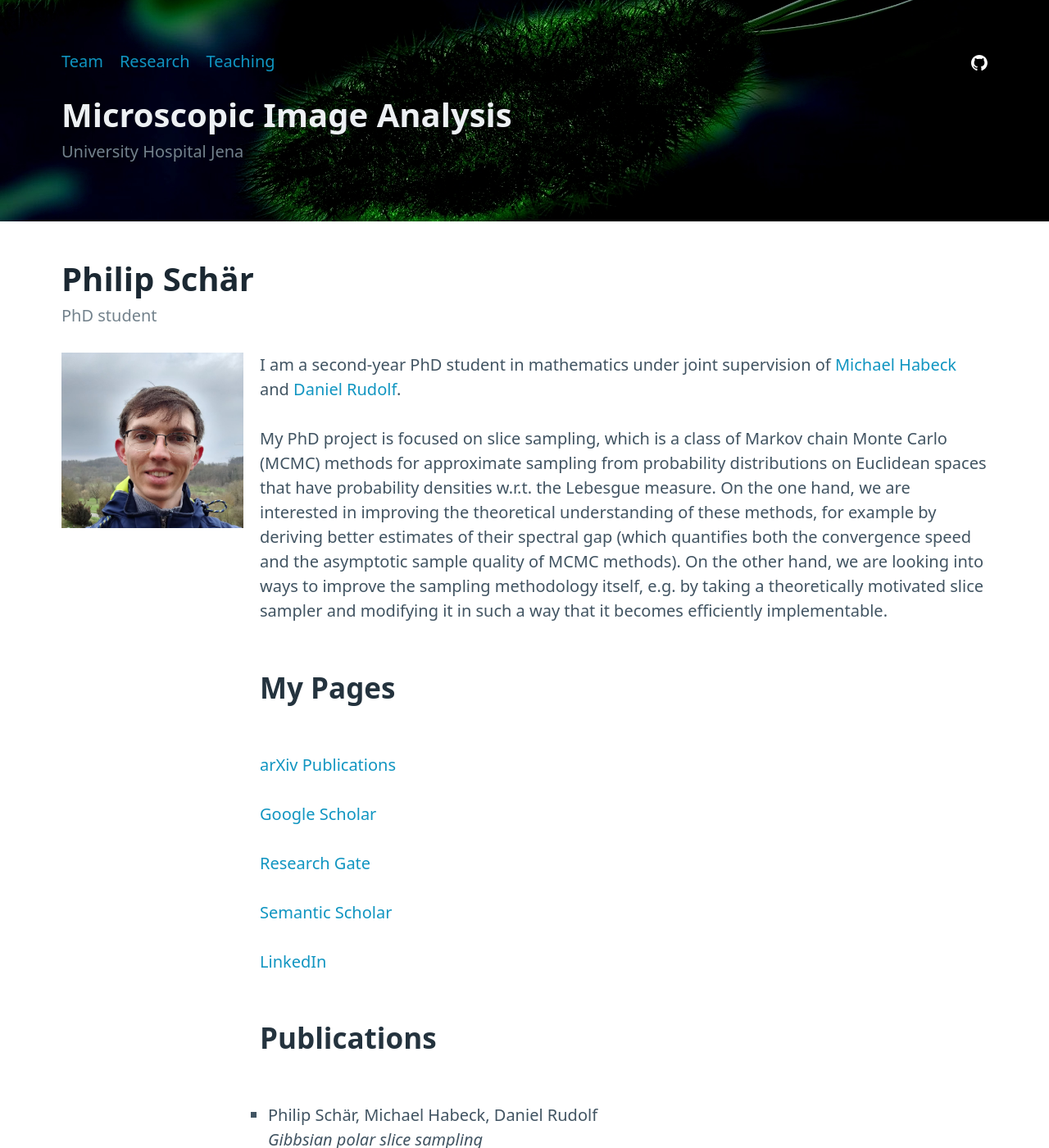
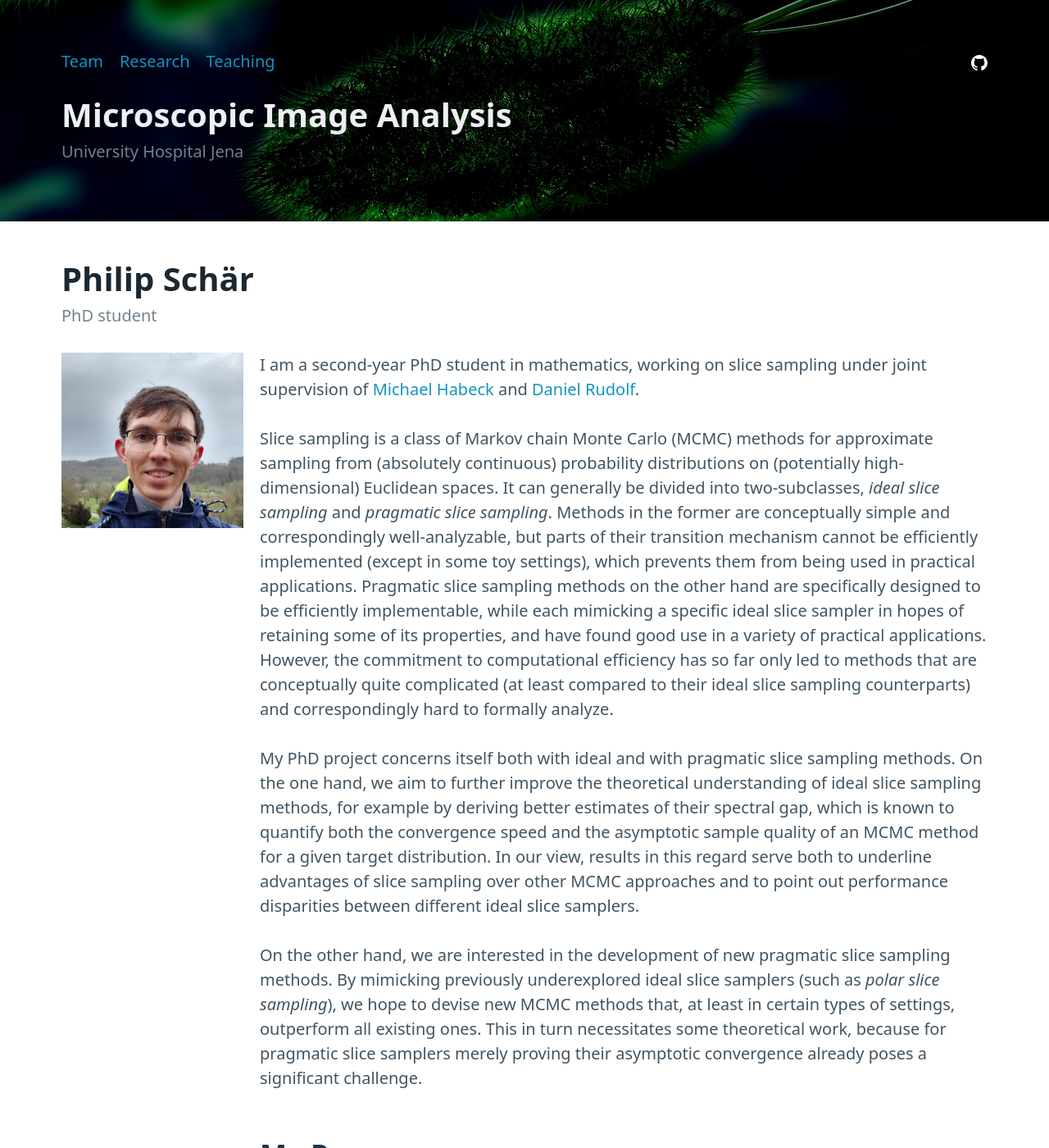
Before and after one commit to microscopic-image-analysis/microscopic-image-analysis.github.io, a Jekyll site: the page built from _team/philip-schaer.md, in a window 1280 px wide and 1400 px high. Shown: the whole window at 82% size. Built offline with Jekyll 4.4.1, drawn with Linux system fonts in a browser that asks for light colours.

Commit message:
Reformatted and rewrote my personal page

```diff
--- a/_team/philip-schaer.md
+++ b/_team/philip-schaer.md
@@ -7,20 +7,21 @@ teaser: "Researches slice sampling"
 layout: member
 ---
 
-I am a second-year PhD student in mathematics under joint supervision of [Michael Habeck](/team/michael-habeck.html) and [Daniel Rudolf](https://staff.fim.uni-passau.de/~rudolf/).
+I am a second-year PhD student in mathematics, working on slice sampling under joint supervision of [Michael Habeck](/team/michael-habeck.html) and [Daniel Rudolf](https://staff.fim.uni-passau.de/~rudolf/).
 
-My PhD project is focused on slice sampling, which is a class of Markov chain Monte Carlo (MCMC) methods for approximate sampling from probability distributions on Euclidean spaces that have probability densities w.r.t. the Lebesgue measure. On the one hand, we are interested in improving the theoretical understanding of these methods, for example by deriving better estimates of their spectral gap (which quantifies both the convergence speed and the asymptotic sample quality of MCMC methods). On the other hand, we are looking into ways to improve the sampling methodology itself, e.g. by taking a theoretically motivated slice sampler and modifying it in such a way that it becomes efficiently implementable.
+Slice sampling is a class of Markov chain Monte Carlo (MCMC) methods for approximate sampling from (absolutely continuous) probability distributions on (potentially high-dimensional) Euclidean spaces. It can generally be divided into two-subclasses, *ideal slice sampling* and *pragmatic slice sampling*. Methods in the former are conceptually simple and correspondingly well-analyzable, but parts of their transition mechanism cannot be efficiently implemented (except in some toy settings), which prevents them from being used in practical applications. Pragmatic slice sampling methods on the other hand are specifically designed to be efficiently implementable, while each mimicking a specific ideal slice sampler in hopes of retaining some of its properties, and have found good use in a variety of practical applications. However, the commitment to computational efficiency has so far only led to methods that are conceptually quite complicated (at least compared to their ideal slice sampling counterparts) and correspondingly hard to formally analyze.
+
+My PhD project concerns itself both with ideal and with pragmatic slice sampling methods. On the one hand, we aim to further improve the theoretical understanding of ideal slice sampling methods, for example by deriving better estimates of their spectral gap, which is known to quantify both the convergence speed and the asymptotic sample quality of an MCMC method for a given target distribution. In our view, results in this regard serve both to underline advantages of slice sampling over other MCMC approaches and to point out performance disparities between different ideal slice samplers.
+
+On the other hand, we are interested in the development of new pragmatic slice sampling methods. By mimicking previously underexplored ideal slice samplers (such as *polar slice sampling*), we hope to devise new MCMC methods that, at least in certain types of settings, outperform all existing ones. This in turn necessitates some theoretical work, because for pragmatic slice samplers merely proving their asymptotic convergence already poses a significant challenge.
+
 
 ## My Pages
 
 [arXiv Publications](https://arxiv.org/a/schar_p_1.html)
-
 [Google Scholar](https://scholar.google.com/citations?hl=en&user=tIE_vOQAAAAJ)
-
 [Research Gate](https://www.researchgate.net/profile/Philip-Schaer)
-
 [Semantic Scholar](https://www.semanticscholar.org/author/Philip-Schar/2204760249)
-
 [LinkedIn](https://www.linkedin.com/in/philip-sch%C3%A4r-6a190b250)
 
 ## Publications
```
